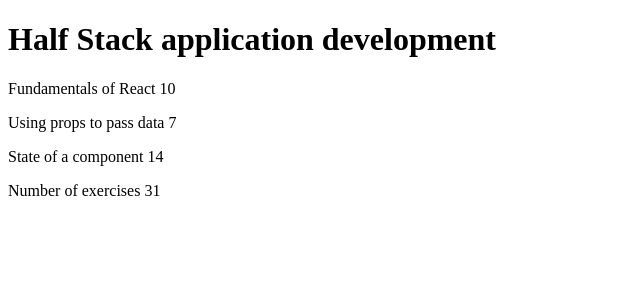
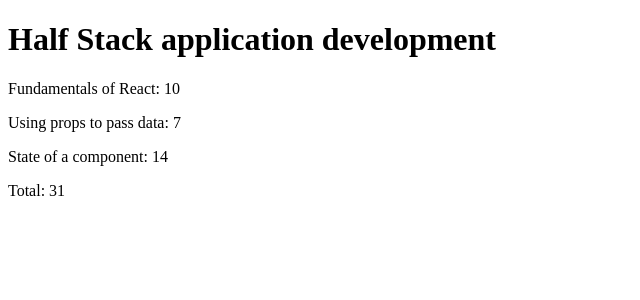
Before and after one commit to xX-ale98-Xx/fullstackopen, a React (Vite) app in the folder part1/CourseInformation/: page / in a window 1280 px wide. Shown: the top 300 px of the page, without its empty margins (0-640 px from the left). Built offline with nearby package versions, Linux system fonts and the light colour scheme.

Commit message:
Finish PArt 1 ex 1

```diff
--- a/part1/CourseInformation/src/App.jsx
+++ b/part1/CourseInformation/src/App.jsx
@@ -1,3 +1,7 @@
+import Header from './Header'
+import Content from './Content'
+import Total from './Total'
+
 const App = () => {
   const course = 'Half Stack application development'
   const part1 = 'Fundamentals of React'
@@ -9,17 +13,9 @@
 
   return (
     <div>
-      <h1>{course}</h1>
-      <p>
-        {part1} {exercises1}
-      </p>
-      <p>
-        {part2} {exercises2}
-      </p>
-      <p>
-        {part3} {exercises3}
-      </p>
-      <p>Number of exercises {exercises1 + exercises2 + exercises3}</p>
+      <Header course={course} />
+      <Content parts={[part1, part2, part3]} exerNum={[exercises1, exercises2, exercises3]} />
+      <Total exerNum={[exercises1, exercises2, exercises3]} />
     </div>
   )
 }
--- /dev/null
+++ b/part1/CourseInformation/src/Content.jsx
@@ -0,0 +1,9 @@
+export default function Header({ parts, exerNum }) {
+  return (
+    <div>
+      <p>{parts[0]}: {exerNum[0]}</p>
+      <p>{parts[1]}: {exerNum[1]}</p>
+      <p>{parts[2]}: {exerNum[2]}</p>
+    </div>
+  )
+}
--- /dev/null
+++ b/part1/CourseInformation/src/Header.jsx
@@ -0,0 +1,7 @@
+export default function Header({ course }) {
+  return (
+    <div>
+      <h1>{course}</h1>
+    </div>
+  )
+}
--- /dev/null
+++ b/part1/CourseInformation/src/Total.jsx
@@ -0,0 +1,9 @@
+export default function Header({ exerNum }) {
+  const total = exerNum.reduce((sum, curr) => sum + curr, 0)
+
+  return (
+    <div>
+      <p>Total: {total}</p>
+    </div>
+  )
+}
```
